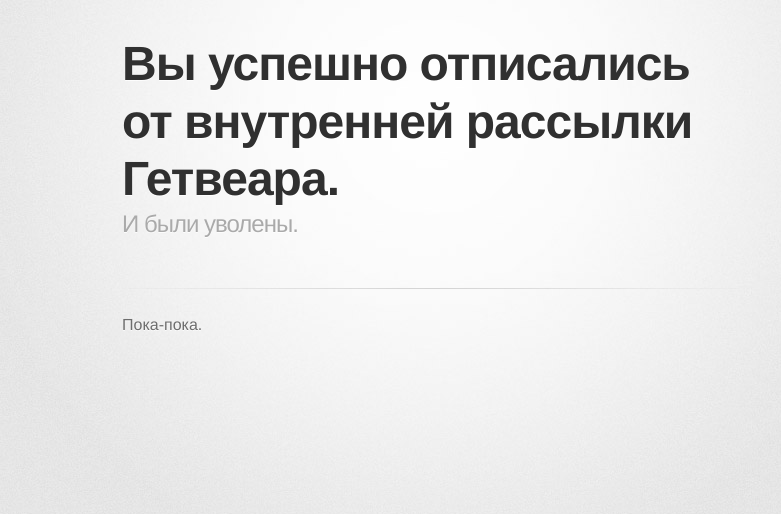
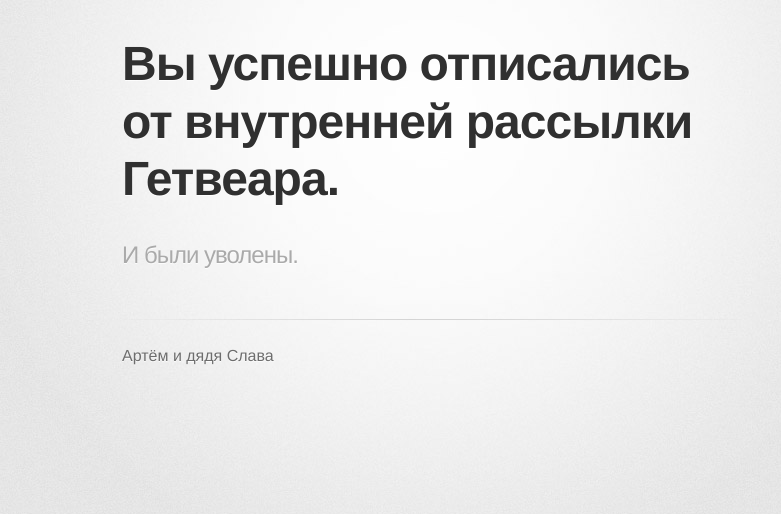
Before and after one commit to artpolikarpov/you-are-fired, a plain HTML site: page index.html in a window 1280 px wide. Shown: the whole page, without its empty margins (208-989 px from the left). Drawn offline with Linux system fonts and the light colour scheme; a web font is replaced by a local one.

Commit message:
Update index.html

```diff
--- a/index.html
+++ b/index.html
@@ -19,13 +19,13 @@
 
         <header>
           <h1>Вы успешно отписались от внутренней рассылки Гетвеара.</h1>
-          <h2>И были уволены.</h2>
+          <h2><br>И были уволены.</h2>
         </header>
 
         <hr>
 
         <section id="main_content">
-          <p>Пока-пока.</p>
+          <p>Артём и дядя Слава</p>
         </section>
 
       </div>
```
